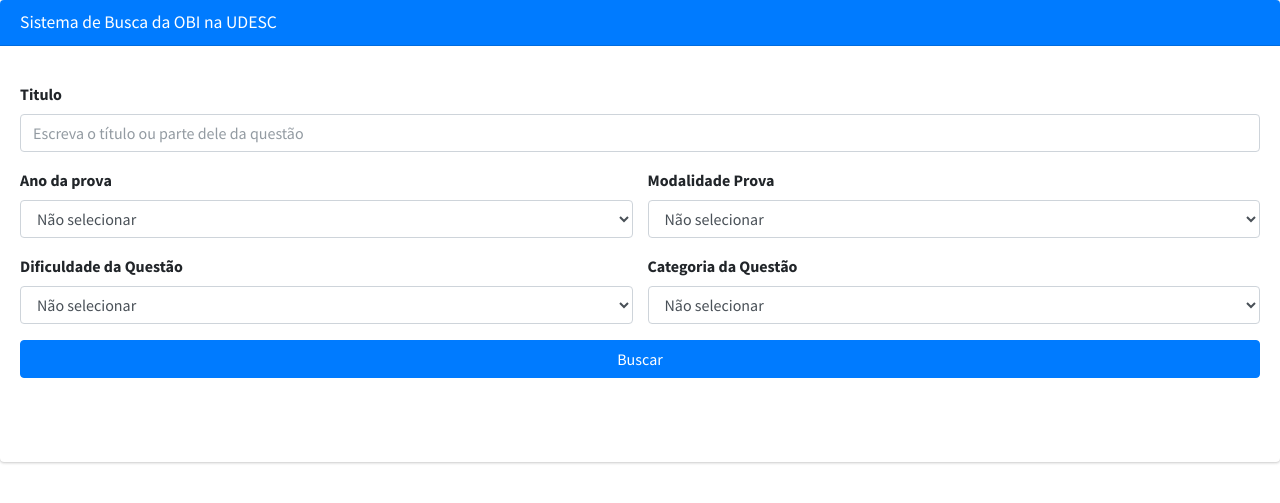
After one commit to flpoliveira/obi, a CodeIgniter app: the page made by application/views/busca.php in a window 1280 px wide. The commit adds this page. Shown: the top 503 px of the page. Run offline with CodeIgniter, Linux system fonts and the light colour scheme; data that the repository does not hold is empty; some libraries are stand-ins or nearby versions.

Commit message:
Sistema de busca

```diff
--- a/application/controllers/Login.php
+++ b/application/controllers/Login.php
@@ -61,8 +61,8 @@ class Login extends CI_Controller {
 
 	public function sair()
 	{
-        $this->session->set_userdata(array('logado' => FALSE));
+        $this->session->unset_userdata('logado');
         $this->session->set_flashdata('mensagem', 'Você saiu!');
-        redirect();
+        redirect('login');
 	}
 }
--- /dev/null
+++ b/application/views/busca.php
@@ -0,0 +1,176 @@
+<!DOCTYPE html>
+<html>
+<head>
+  <meta charset="utf-8">
+  <meta http-equiv="X-UA-Compatible" content="IE=edge">
+  <title>OBInaUDESC</title>
+  <!-- Tell the browser to be responsive to screen width -->
+  <meta name="viewport" content="width=device-width, initial-scale=1">
+
+  <!-- Font Awesome -->
+  <link rel="stylesheet" href="<?php echo base_url('assets/plugins/fontawesome-free/css/all.min.css');?>">
+  <!-- Ionicons -->
+  <link rel="stylesheet" href="https://code.ionicframework.com/ionicons/2.0.1/css/ionicons.min.css">
+  <!-- icheck bootstrap -->
+  <link rel="stylesheet" href="<?php echo base_url('assets/plugins/icheck-bootstrap/icheck-bootstrap.min.css');?>">
+  <!-- Theme style -->
+  <link rel="stylesheet" href="<?php echo base_url('assets/dist/css/adminlte.min.css');?>">
+  <!-- Google Font: Source Sans Pro -->
+  <link href="https://fonts.googleapis.com/css?family=Source+Sans+Pro:300,400,400i,700" rel="stylesheet">
+</head>
+<body class="hold-transition">
+
+  <!-- /.login-logo -->
+
+  <div class="card card-primary">
+    <div class="card-header">
+        <h3 class="card-title">
+            Sistema de Busca da OBI na UDESC
+        </h3>
+    </div>
+    <div class="card-body ">
+        <p class="card-text">
+
+        <form action="<?php echo base_url('Busca');?>" method="POST">
+            <div class="form-group">
+                  <label for="titulo">Titulo</label>
+                  <input type="text" name="titulo" class="form-control" placeholder="Escreva o título ou parte dele da questão">
+
+            </div>
+            <div class="row">
+                <div class="col-md-6">
+                    <div class="form-group">
+                        <label>Ano da prova</label>
+                        <select name="ano" class="form-control">
+                            <option value="0"> Não selecionar </option>
+                            <?php
+                            foreach($ano as $key)
+                            {
+                            ?>
+                                <option value='<?php echo $key->id; ?>'><?php echo $key->ano; ?></option>
+                            <?php
+                            }
+                            ?>
+                        </select>
+                    </div>
+                    <div class="form-group">
+                        <label>Dificuldade da Questão</label>
+                        <select name="dificuldade" class="form-control">
+                            <option value="0"> Não selecionar </option>
+                            <?php
+                            foreach($dificuldade as $key)
+                            {
+                            ?>
+                                <option value='<?php echo $key->id; ?>'><?php echo $key->descricao; ?></option>
+                            <?php
+                            }
+                            ?>
+                        </select>
+                    </div>
+
+                </div>
+
+                <div class="col-md-6">
+                    <div class="form-group">
+                        <label>Modalidade Prova</label>
+                        <select name="modalidade" class="form-control">
+                            <option value="0"> Não selecionar </option>
+                            <?php
+                            foreach($modalidade as $key)
+                            {
+                            ?>
+                                <option value='<?php echo $key->id; ?>'><?php echo $key->descricao; ?></option>
+                            <?php
+                            }
+                            ?>
+                        </select>
+                    </div>
+                    <div class="form-group">
+                        <label>Categoria da Questão</label>
+                        <select name="categoria" class="form-control">
+                            <option value="0"> Não selecionar </option>
+                            <?php
+                            foreach($categoria as $key)
+                            {
+                            ?>
+                                <option value='<?php echo $key->id; ?>'><?php echo $key->descricao; ?></option>
+                            <?php
+                            }
+                            ?>
+                        </select>
+                    </div>
+                </div>
+            </div>
+
+
+
+          <!-- /.col -->
+          <div class="pull-right">
+            <button type="submit" class="btn btn-primary btn-block">Buscar</button>
+          </div>
+          <!-- /.col -->
+          </form>
+        <br>
+        <?php if(isset($resultado))
+        {
+        ?>
+          <div class="row"><div class="col-sm-12">
+            <table id="example2" class="table table-bordered table-hover dataTable" role="grid" aria-describedby="example2_info">
+                <thead>
+                <tr role="row">
+                            <th> Ano </th>
+                            <th> Modalidade </th>
+                            <th> Arquivo da Prova </th>
+                            <th> Titulo </th>
+                            <th> Categoria </th>
+                            <th> Dificuldade </th>
+                            <th> Arquivo da Questão </th>
+                </thead>
+                <tbody>
+                    <?php foreach($resultado as $key)
+                    {
+                    ?>
+                        <tr role="row" class="odd">
+
+                                <td><?php echo $key->ano; ?></td>
+                                <td><?php echo $key->modalidade; ?></td>
+                                <td><a href='<?php echo base_url("./provas/".$key->arquivoProva); ?>' target='_blank'>Link</a></td>
+                                <td><?php echo $key->titulo; ?></td>
+                                <td><?php echo $key->categoria; ?></td>
+                                <td><?php echo $key->dificuldade; ?></td>
+                                <td><a href='<?php echo base_url("./questoes/".$key->arquivoQuestao); ?>' target='_blank'>Link</a></td>
+
+
+                        </tr>
+                    <?php
+                    }
+                    ?>
+                </tbody>
+                <tfoot>
+                </tfoot>
+              </table></div></div>
+        <?php
+        }
+        ?>
+        </p>
+
+
+
+
+      <!-- /.social-auth-links -->
+
+    <br>
+    </div>
+    <!-- /.login-card-body -->
+  </div>
+<!-- /.login-box -->
+
+<!-- jQuery -->
+<script src="<?php echo base_url('assets/plugins/jquery/jquery.min.js');?>"></script>
+<!-- Bootstrap 4 -->
+<script src="<?php echo base_url('assets/plugins/bootstrap/js/bootstrap.bundle.min.js');?>"></script>
+<!-- AdminLTE App -->
+<script src="<?php echo base_url('assets/dist/js/adminlte.min.js');?>"></script>
+
+</body>
+</html>
--- a/application/views/login.php
+++ b/application/views/login.php
@@ -3,7 +3,7 @@
 <head>
   <meta charset="utf-8">
   <meta http-equiv="X-UA-Compatible" content="IE=edge">
-  <title>CaronApp</title>
+  <title>OBInaUDESC</title>
   <!-- Tell the browser to be responsive to screen width -->
   <meta name="viewport" content="width=device-width, initial-scale=1">
 
```
Also changed, not shown: application/controllers/Busca.php (added, +33 -0 lines), application/controllers/Cadastro.php (deleted, +0 -59 lines), application/controllers/Curriculos.php (deleted, +0 -35 lines), application/controllers/Home.php (+5 -5 lines), application/controllers/Welcome.php (deleted, +0 -25 lines), application/models/busca_model.php (added, +36 -0 lines), application/models/cadastro_model.php (deleted, +0 -17 lines), application/models/home_model.php (+8 -0 lines), application/views/header.php (+12 -3 lines), 7 other files.
